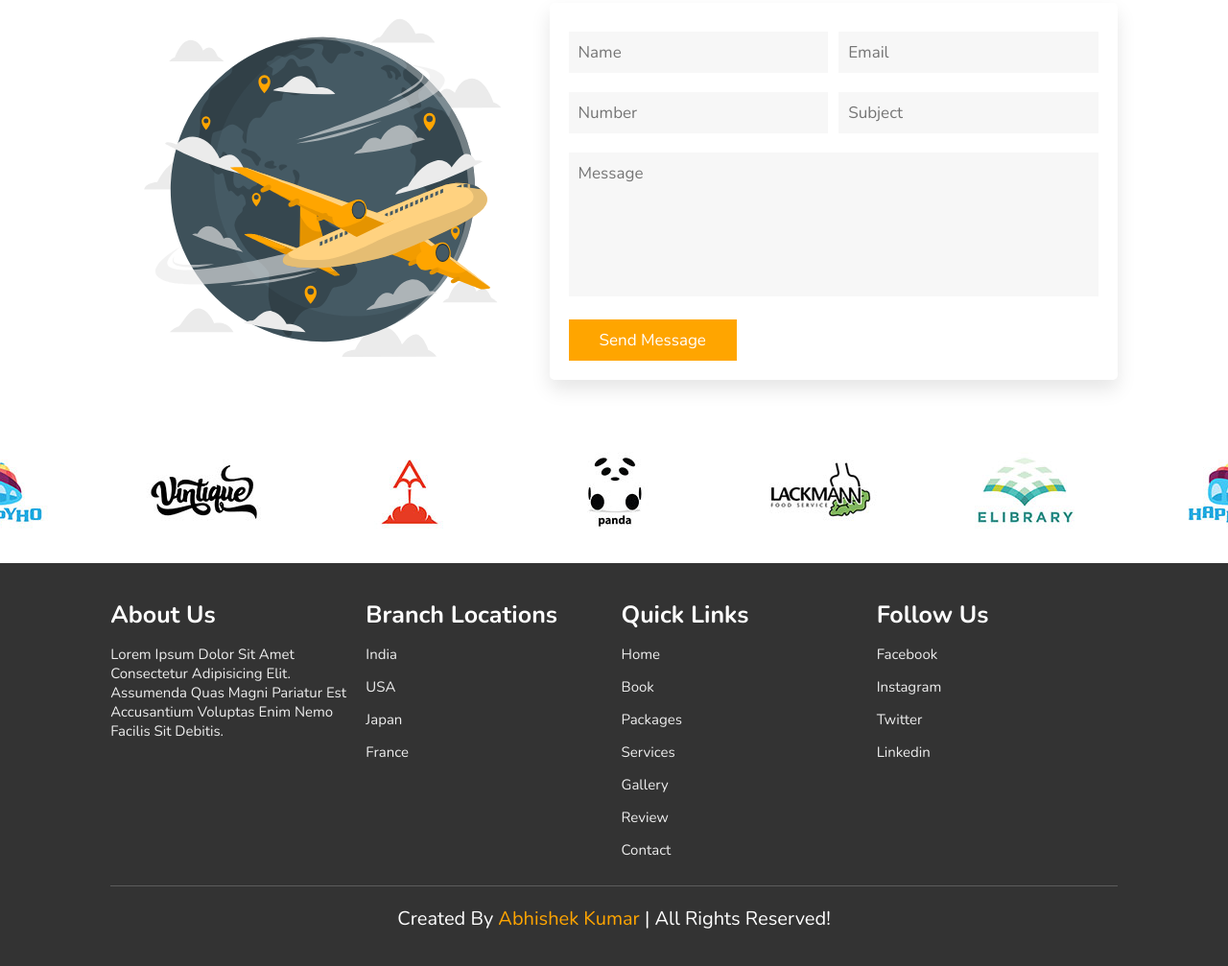
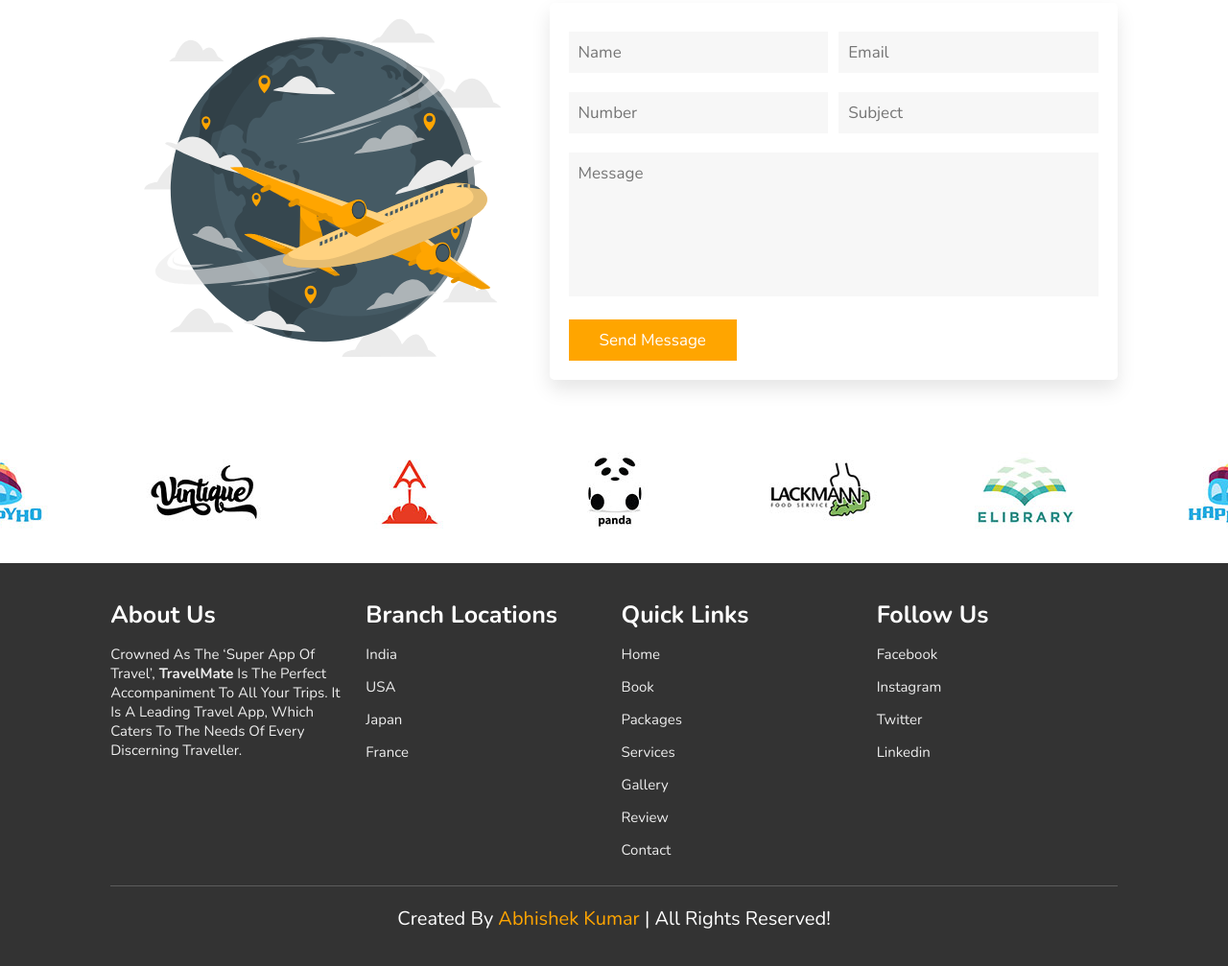
Before and after one commit to abhishek-kumar14/TravelMate.github.io, a plain HTML site: page index.html in a window 1280 px wide. Shown: the part 4784-5791 px from the top of the page at 96% size. Drawn offline with nearby package versions, Linux system fonts and the light colour scheme.

Commit message:
Update index.html

```diff
--- a/index.html
+++ b/index.html
@@ -493,7 +493,7 @@
 
         <div class="box">
             <h3>about us</h3>
-            <p>Lorem ipsum dolor sit amet consectetur adipisicing elit. Assumenda quas magni pariatur est accusantium voluptas enim nemo facilis sit debitis.</p>
+            <p>Crowned as the ‘Super App of Travel’, <b> TravelMate</b> is the perfect accompaniment to all your trips. It is a leading Travel App, which caters to the needs of every discerning traveller.</p>
         </div>
         <div class="box">
             <h3>branch locations</h3>
```
